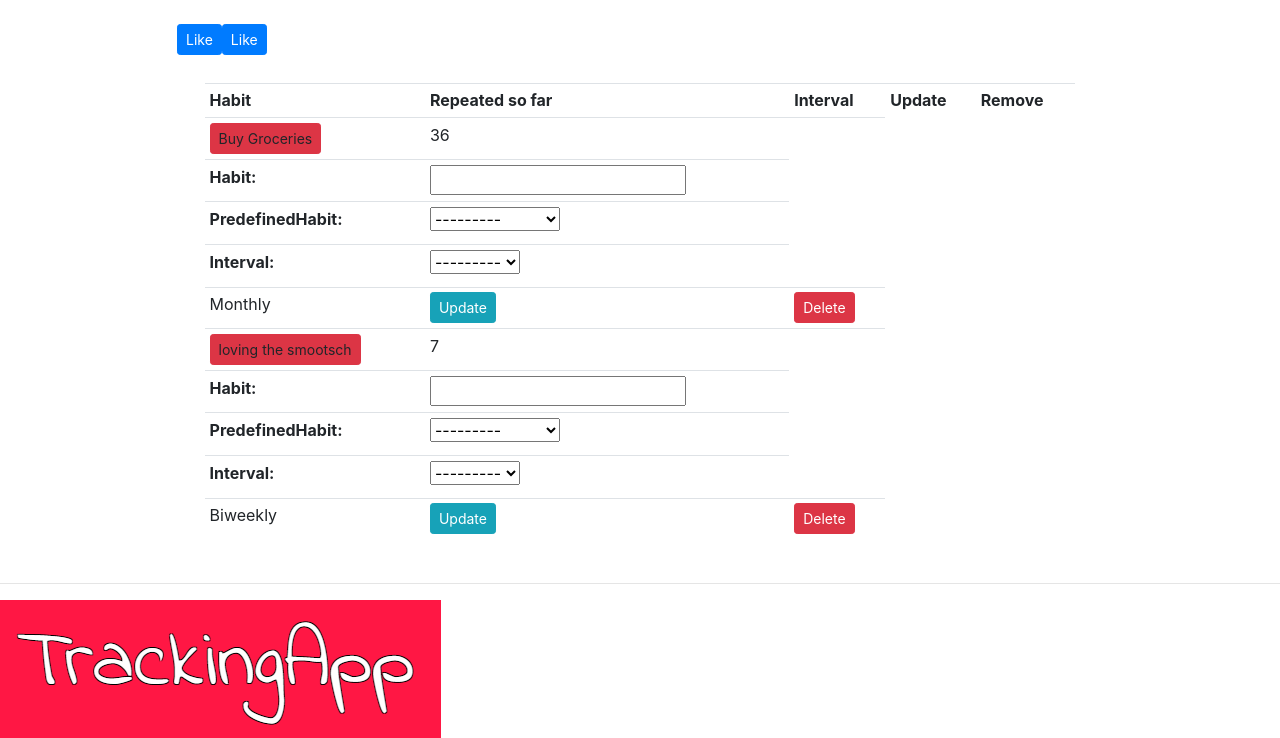
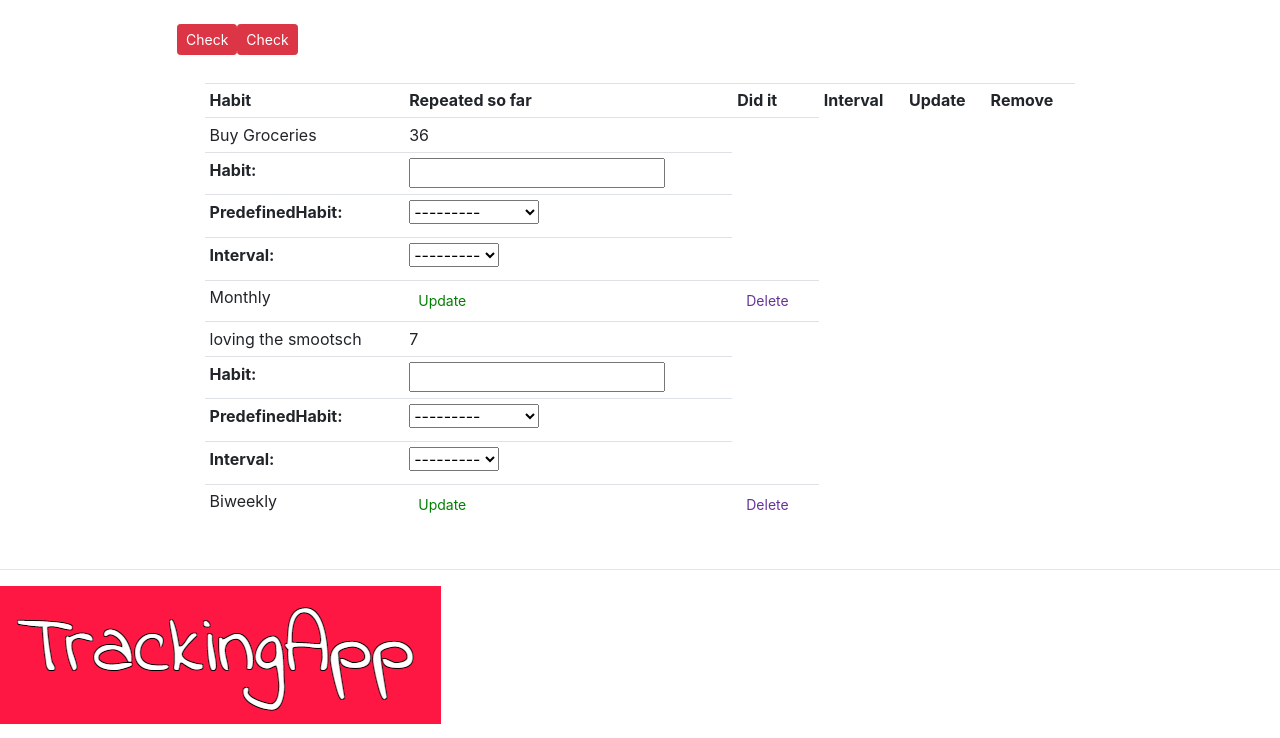
Before and after one commit to FlorentinaMargarita/HabitTracker, a Django app: template crm/templates/habit/dashboard.html in a window 1280 px wide. Shown: the part 63-801 px from the top of the page. Run offline with Django 3.2, Linux system fonts and the light colour scheme; the template is opened without the code that fills it: values that come from a table or form of the project are taken from there, others are empty; data comes from the database, SQL or seed files in the repository; both versions use the stored data as it was after the commit; tables that the repository leaves empty hold one stand-in row (values such as "Sample post"); some libraries are stand-ins or nearby versions.

Commit message:
feat: some styling

```diff
--- a/crm/templates/habit/dashboard.html
+++ b/crm/templates/habit/dashboard.html
@@ -8,35 +8,36 @@
         <tr>
             <th>Habit</th>
             <th>Repeated so far</th>
+            <th>Did it</th>
             <th>Interval</th>
             <th>Update</th>
             <th>Remove</th>
         </tr>
         {% for order in orders %}
         <tr>
-            {% if order.habit != null and order.habit != null  %} <td> <a class="btn btn-sm btn-danger">
-                    {{ order.habit }} </a></td> {% endif %}
+            {% if order.habit != null and order.habit != null  %} <td>
+                    {{ order.habit }}
+                </td> {% endif %}
             {% if order.predefinedHabit != null and order.habit == null%} <td>
-                <a class="btn btn-sm btn-danger">{{ order.predefinedHabit }} </a>
+               {{ order.predefinedHabit }}
             </td> {% endif %}
+
+
             <td>
                 {{order.checked}}
-                <!-- <button action="{% url 'check_habit' order.id %}" method="POST"> {{order.checked}} </button> -->
             </td>
 
             <td>
             <form action= "{% url 'check_habit' order.id %}" method="POST">
                 {{form}}
                 {% csrf_token %}
-                <button type="submit", name="post_id", value="{{order.id}}", class="btn btn-primary btn-sm">Like</button>
-
-                <!-- <input class="btn btn-sm btn-danger" type="submit" /> -->
+                <button type="submit", name="post_id", value="{{order.id}}", class="btn btn-sm btn-danger">Check</button>
             </form>
         </td>
 
             <td>{{order.interval}}</td>
-            <td><a class="btn btn-sm btn-info" href="{% url 'update_habit' order.id %}">Update</a></td>
-            <td><a class="btn btn-sm btn-danger" href="{% url 'delete' order.id %}">Delete</a></td>
+            <td><a class="btn btn-sm" style="color: green;" href="{% url 'update_habit' order.id %}">Update</a></td>
+            <td><a class="btn btn-sm" style="color: rebeccapurple;" href="{% url 'delete' order.id %}">Delete</a></td>
         </tr>
         {% endfor %}
 
```
Also changed, not shown: db.sqlite3.
